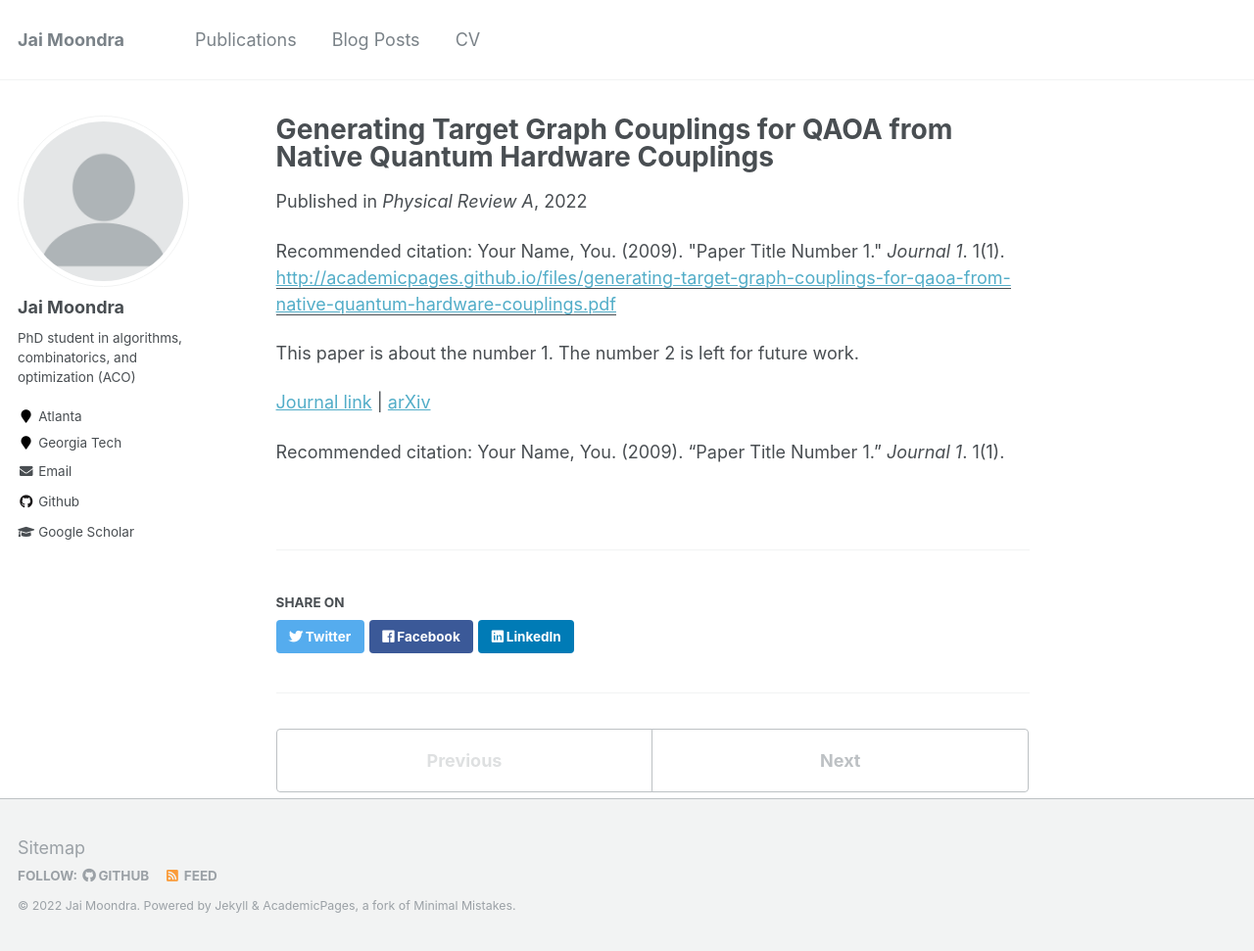
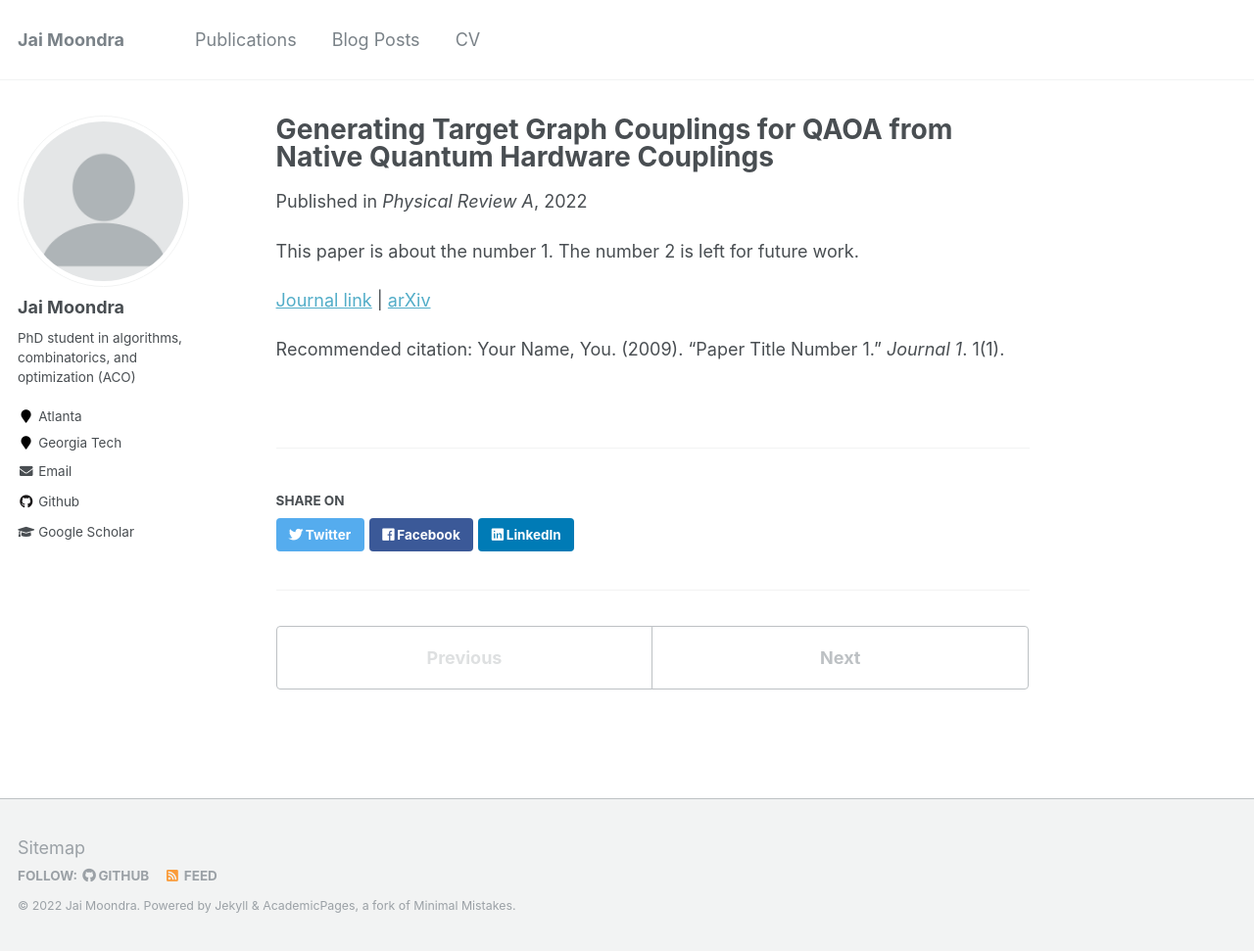
Before and after one commit to ruijiacao/jaimoondra.github.io, a Jekyll site: the page built from _publications/generating-target-graph-couplings-for-qaoa-from-native-quantum-hardware-couplings.md, in a window 1280 px wide and 971 px high. Shown: the whole window at 98% size. Built offline with Jekyll 4.4.1, drawn with Linux system fonts in a browser that asks for light colours.

Commit message:
Update generating-target-graph-couplings-for-qaoa-from-native-quantum-hardware-couplings.md

```diff
--- a/_publications/generating-target-graph-couplings-for-qaoa-from-native-quantum-hardware-couplings.md
+++ b/_publications/generating-target-graph-couplings-for-qaoa-from-native-quantum-hardware-couplings.md
@@ -5,8 +5,7 @@ permalink: /publication/generating-target-graph-couplings-for-qaoa-from-native-q
 excerpt: 'This paper is about the number 1. The number 2 is left for future work.'
 date: 2022-07-21
 venue: 'Physical Review A'
-paperurl: 'http://academicpages.github.io/files/generating-target-graph-couplings-for-qaoa-from-native-quantum-hardware-couplings.pdf'
-citation: 'Your Name, You. (2009). &quot;Paper Title Number 1.&quot; <i>Journal 1</i>. 1(1).'
+paperurl: 'http://jaimoondra.github.io/files/generating-target-graph-couplings-for-qaoa-from-native-quantum-hardware-couplings.pdf'
 ---
 This paper is about the number 1. The number 2 is left for future work.
 
```
